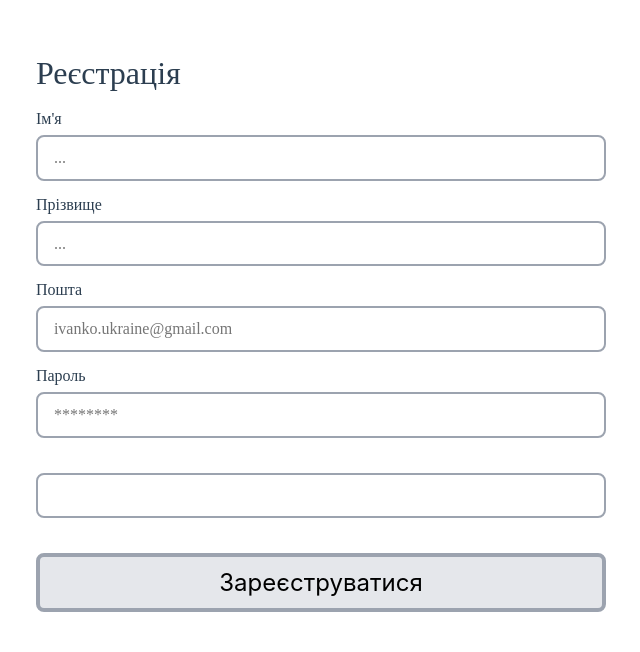
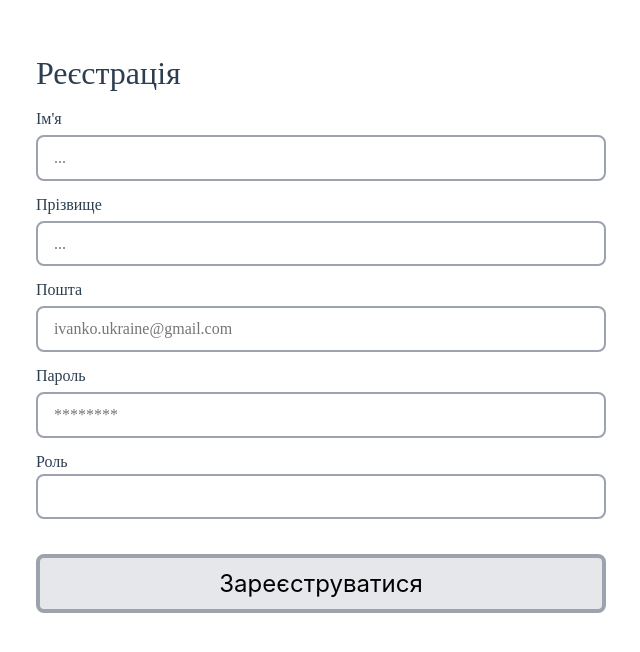
Before and after one commit to Eliot008/lab3_Uber_front, a Vue app: page /signup in a window 1280 px wide. Shown: the top 652 px of the page, without its empty margins (319-959 px from the left). Built offline with nearby package versions, Linux system fonts and the light colour scheme.

Commit message:
added label for role select

```diff
--- a/src/views/SignupView.vue
+++ b/src/views/SignupView.vue
@@ -19,10 +19,13 @@
           <p class="label">Пароль</p>
           <input type="text" name="password" v-model="password" placeholder="********" />
         </div>
-        <select name="role" v-model="role">
-          <option>client</option>
-          <option>driver</option>
-        </select>
+        <div class="model-container">
+          <p class="label">Роль</p>
+          <select name="role" v-model="role">
+            <option>client</option>
+            <option>driver</option>
+          </select>
+        </div>
         <button>Зареєструватися</button>
       </div>
     </form>
@@ -97,9 +100,9 @@ button:active {
   box-shadow: 3px 2px 3px 1px rgba(0, 0, 0, 0.24);
 }
 select {
+  width: 100%;
   border: 2px solid #9ca3af;
   border-radius: 8px;
-  margin-top: 35px;
   padding: 8px 16px;
   font-size: 16px;
   color: #ffffff;
```
